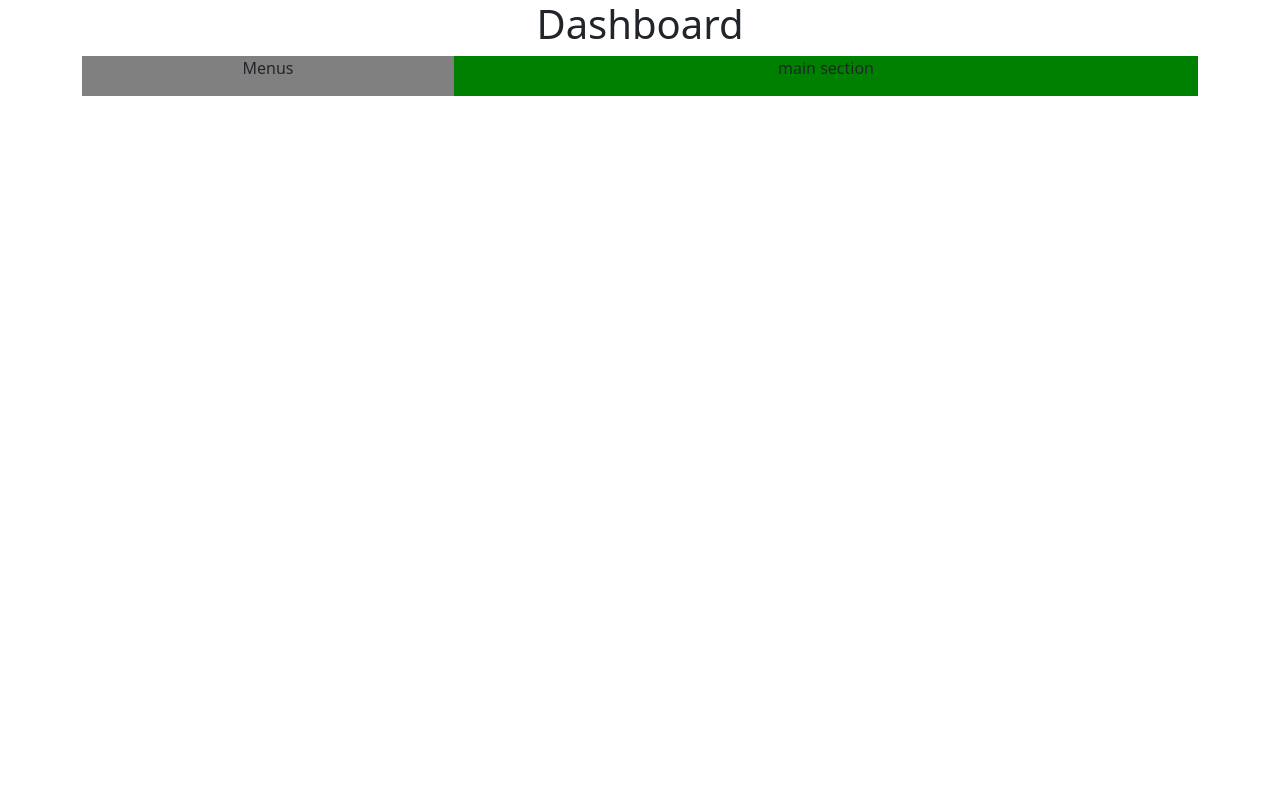
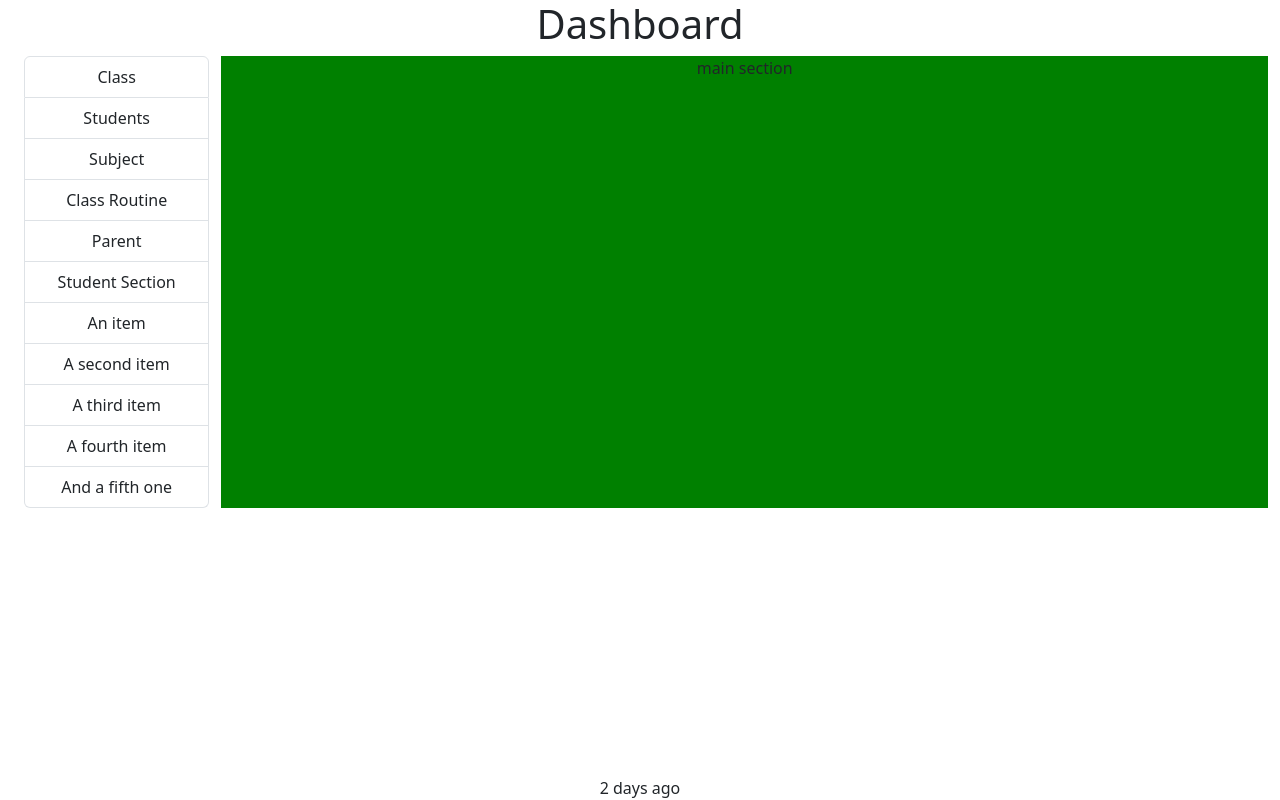
Before and after one commit to Nikhil-Wadatkar-Repo/school-data-management-system, a React (Create React App) app in the folder school-dashboard/: page / in a window 1280 px wide. Built offline with nearby package versions, Linux system fonts and the light colour scheme.

Commit message:
added form

```diff
--- a/school-dashboard/src/components/Dashboard.js
+++ b/school-dashboard/src/components/Dashboard.js
@@ -1,26 +1,35 @@
-import React from 'react'
+import React, { useState } from 'react'
 
 function Dashboard() {
+    const [itemList,setItems]=useState(["Class","Students","Subject","Class Routine","Parent","Student Section"]);
     return (
-        <div className='container'>
+        <div className='container-fluid'>
             <h1>Dashboard</h1>
-            {/* <div>
-                <nav className="nav nav-pills flex-column flex-sm-row">
-                    <a className="flex-sm-fill text-sm-center nav-link active" aria-current="page" href="#">Active</a>
-                    <a className="flex-sm-fill text-sm-center nav-link" href="#">Longer nav link</a>
-                    <a className="flex-sm-fill text-sm-center nav-link" href="#">Link</a>
-                    <a className="flex-sm-fill text-sm-center nav-link" href="#">Link</a>
-                    <a className="flex-sm-fill text-sm-center nav-link" href="#">Link</a>
-                    <a className="flex-sm-fill text-sm-center nav-link" href="#">Link</a>
-                    <a className="flex-sm-fill text-sm-center nav-link disabled" href="#" tabindex="-1" aria-disabled="true">Disabled</a>
-                </nav>
-            </div> */}
-<div className='container'>
-            <div className='row'>
-                <div className='col-4' style={{ backgroundColor: "gray" }}><p>Menus</p></div>
-                <div className='col-8' style={{ backgroundColor: "green" }}><p>main section</p></div>
+            <div className='container-fluid'>
+                <div className='row'>
+                    <div className='col-2' >
+                        <div>
+                            <ul className="list-group">
+                                {
+                                   itemList.map((item, index) => (
+                                    <li className="list-group-item">{item}</li>
+                                   ))
+                                }
+                                <li className="list-group-item">An item</li>
+                                <li className="list-group-item">A second item</li>
+                                <li className="list-group-item">A third item</li>
+                                <li className="list-group-item">A fourth item</li>
+                                <li className="list-group-item">And a fifth one</li>
+                            </ul>
+                        </div>
+
+                    </div>
+                    <div className='col-10' style={{ backgroundColor: "green" }}><p>main section</p></div>
+                </div>
             </div>
-            </div>
+            <div className="footer fixed-bottom">
+    2 days ago
+  </div>
         </div>
     )
 }
```
Also changed, not shown: school-dashboard/src/components/CreateUser.js (added).
